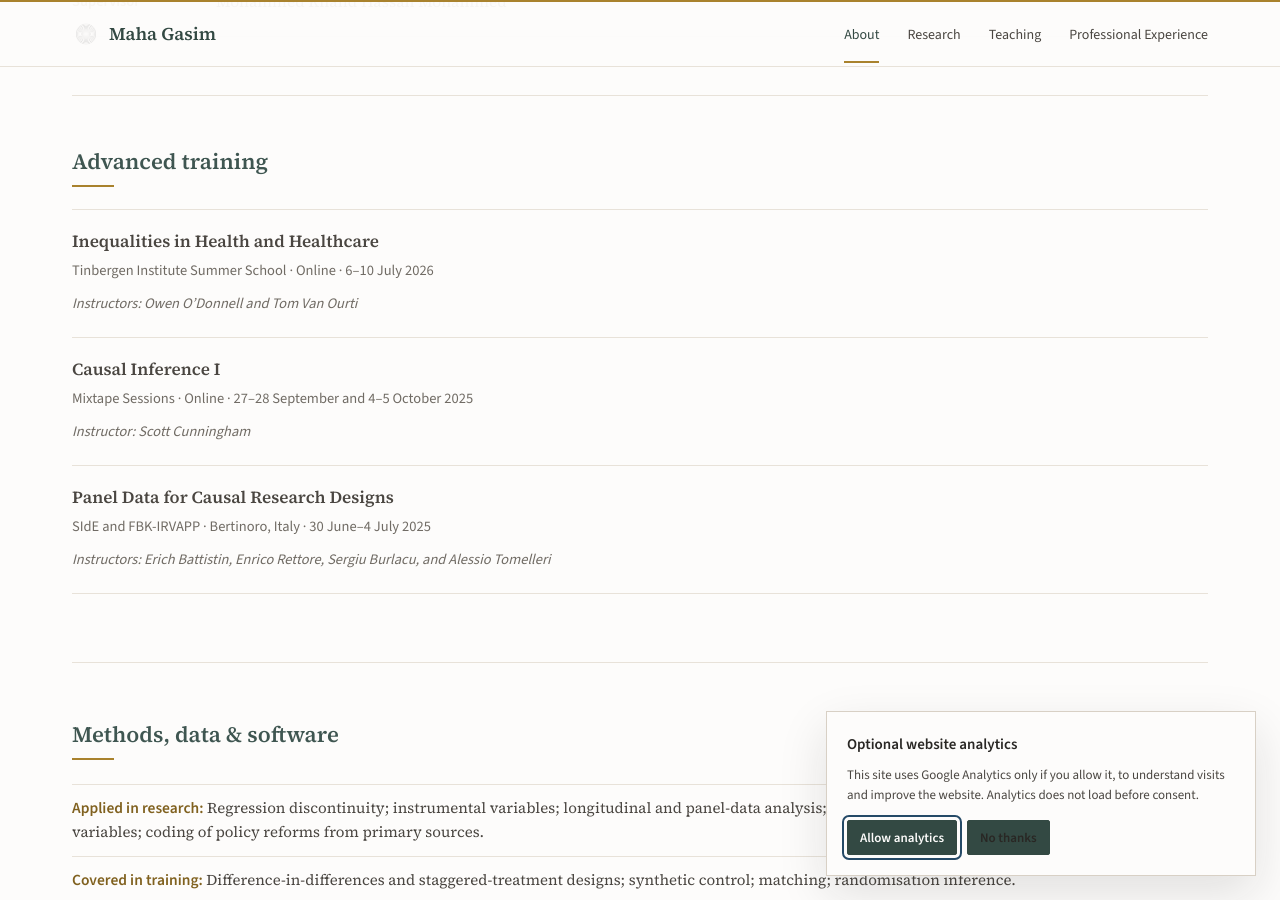
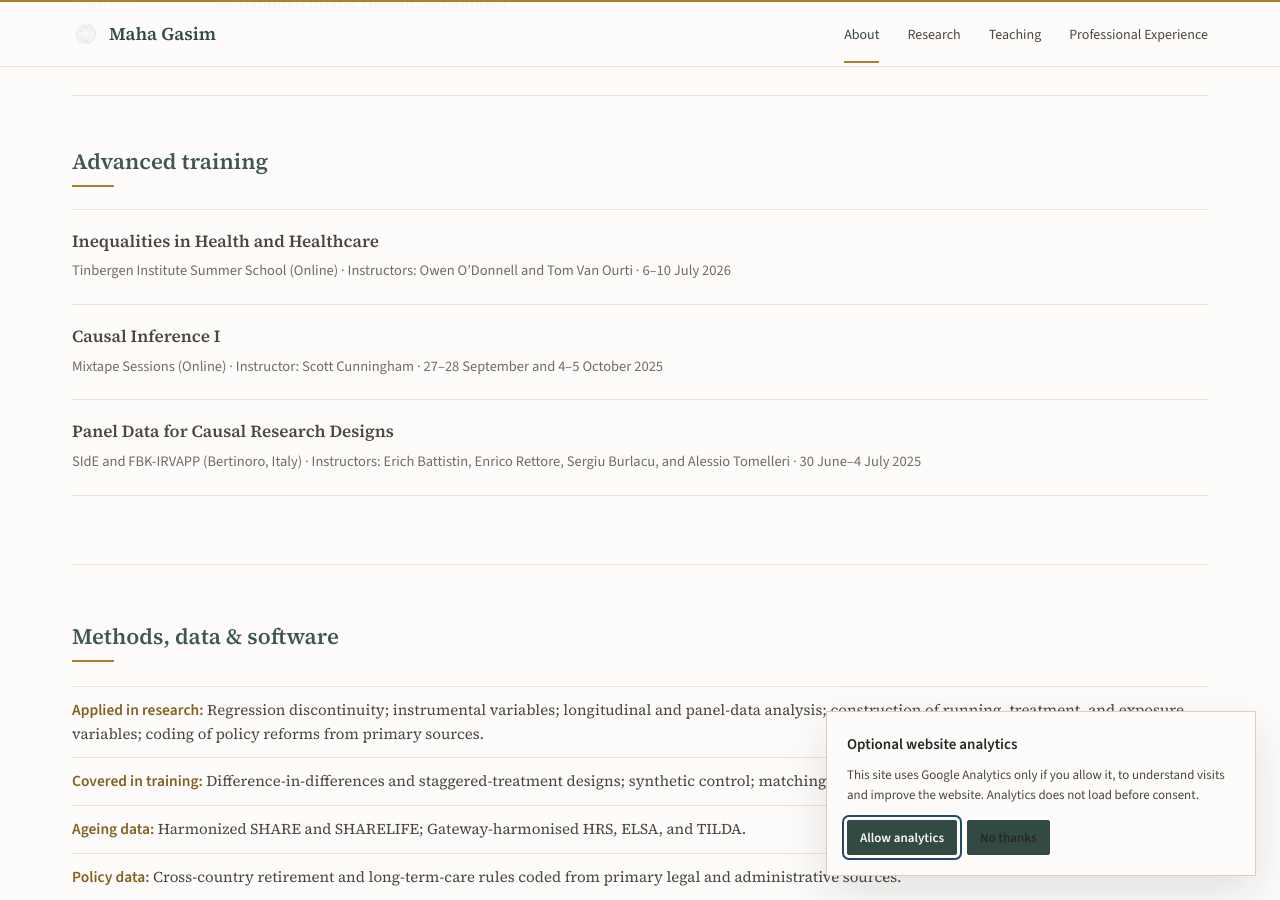
Before and after one commit to mahagasim/mahagasim.github.io, a Jekyll site: the page built from index.md, in a window 1280 px wide and 900 px high, scrolled down 1381 px. Built offline with Jekyll 4.4.1, drawn with Linux system fonts in a browser that asks for light colours.

Commit message:
Consolidate advanced training into title and metadata lines

```diff
--- a/index.md
+++ b/index.md
@@ -64,20 +64,17 @@ description: About Maha Gasim — PhD student in Economics at the University of
 
     <div class="compact-entry">
       <h3>Inequalities in Health and Healthcare</h3>
-      <p class="entry-meta">Tinbergen Institute Summer School · Online · 6–10 July 2026</p>
-      <p class="entry-meta"><em>Instructors: Owen O’Donnell and Tom Van Ourti</em></p>
+      <p class="entry-meta">Tinbergen Institute Summer School (Online) · Instructors: Owen O’Donnell and Tom Van Ourti · 6–10 July 2026</p>
     </div>
 
     <div class="compact-entry">
       <h3>Causal Inference I</h3>
-      <p class="entry-meta">Mixtape Sessions · Online · 27–28 September and 4–5 October 2025</p>
-      <p class="entry-meta"><em>Instructor: Scott Cunningham</em></p>
+      <p class="entry-meta">Mixtape Sessions (Online) · Instructor: Scott Cunningham · 27–28 September and 4–5 October 2025</p>
     </div>
 
     <div class="compact-entry">
       <h3>Panel Data for Causal Research Designs</h3>
-      <p class="entry-meta">SIdE and FBK-IRVAPP · Bertinoro, Italy · 30 June–4 July 2025</p>
-      <p class="entry-meta"><em>Instructors: Erich Battistin, Enrico Rettore, Sergiu Burlacu, and Alessio Tomelleri</em></p>
+      <p class="entry-meta">SIdE and FBK-IRVAPP (Bertinoro, Italy) · Instructors: Erich Battistin, Enrico Rettore, Sergiu Burlacu, and Alessio Tomelleri · 30 June–4 July 2025</p>
     </div>
   </div>
 </section>
```
